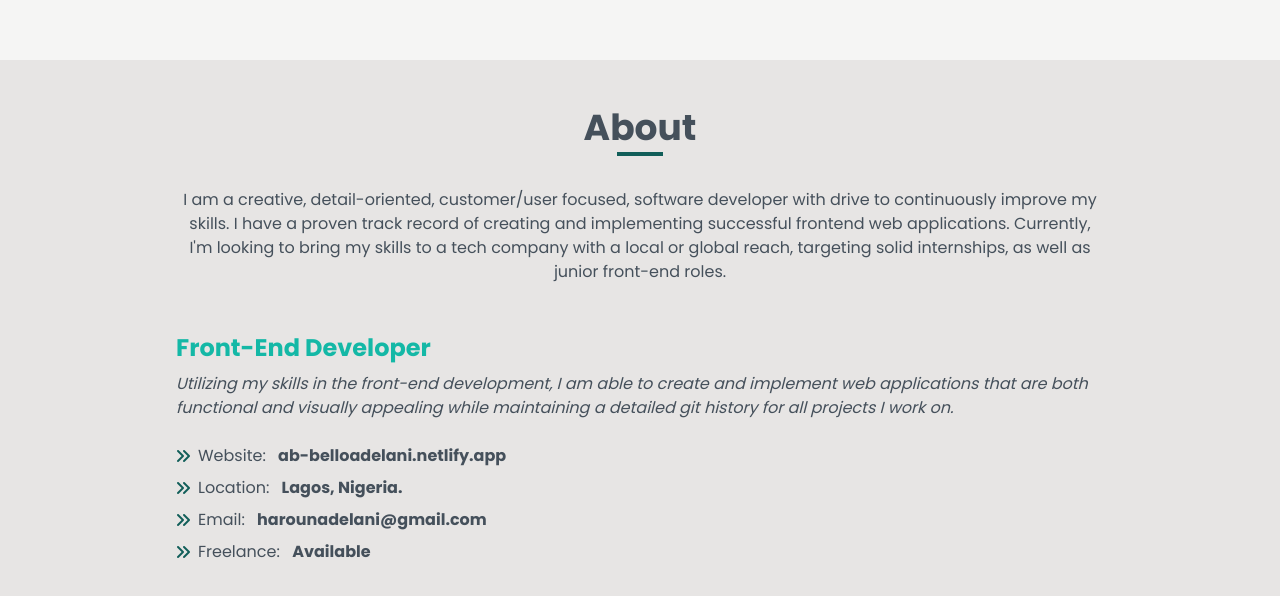
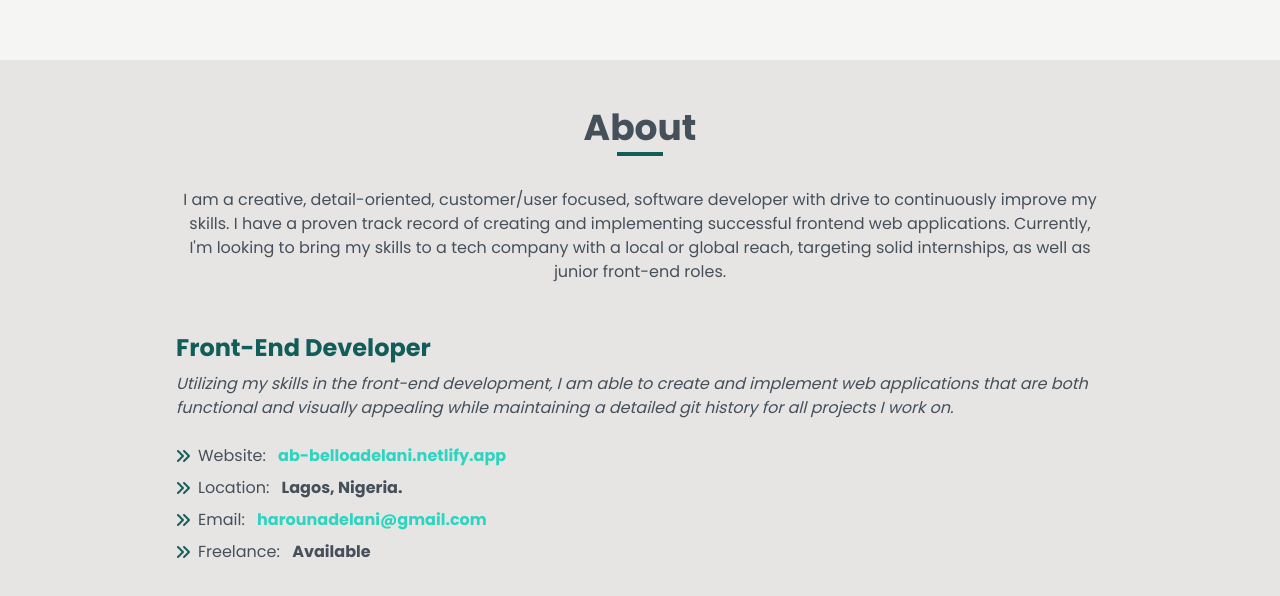
Before and after one commit to Adelani10/portfolio, a React (Vite) app: page / in a window 1280 px wide. Shown: the part 740-1336 px from the top of the page. Built offline with nearby package versions, Linux system fonts and the light colour scheme.

Commit message:
ui improved

```diff
--- a/src/about.jsx
+++ b/src/about.jsx
@@ -15,7 +15,7 @@ export default function About () {
             </p>
             <article className="flex flex-col space-y-6 pt-4">
                 <section className="space-y-2">
-                    <h1 className="font-bold text-teal-500 text-2xl">Front-End Developer</h1>
+                    <h1 className="font-bold text-teal-800 text-2xl">Front-End Developer</h1>
                     <p className="italic">
                         Utilizing my skills in the front-end development, I am able to create and implement web applications that are both functional and visually appealing while maintaining a detailed git history for all projects I work on.
                     </p>
@@ -24,7 +24,7 @@ export default function About () {
                 <article className="flex flex-col space-y-2">
                     <div className="flex items-center space-x-2">
                         <i className="fa-solid fa-angles-right text-teal-800"></i>
-                        <h4>Website:  <span className="font-bold ml-2"> ab-belloadelani.netlify.app</span></h4>
+                        <h4>Website:  <a href="https://ab-belloadelani.netlify.app/" className="font-bold ml-2 text-teal-400 hover:text-teal-800"> ab-belloadelani.netlify.app</a></h4>
                     </div>
                     <div className="flex items-center space-x-2">
                         <i className="fa-solid fa-angles-right text-teal-800"></i>
@@ -32,8 +32,12 @@ export default function About () {
                     </div>
                     <div className="flex items-center space-x-2">
                         <i className="fa-solid fa-angles-right text-teal-800"></i>
-                        <h4>Email:  <span className="font-bold ml-2">harounadelani@gmail.com</span></h4>
+                        <h4>Email:  <a href="mailto: harounaadelani@gmail.com" className="font-bold ml-2 text-teal-400 hover:text-teal-800">harounadelani@gmail.com</a></h4>
                     </div>
+                    {/* <div className="flex items-center space-x-2">
+                        <i className="fa-solid fa-angles-right text-teal-800"></i>
+                        <h4>Tel:  <a href="mailto: harounaadelani@gmail.com" className="font-bold ml-2 text-teal-400 hover:text-teal-800">harounadelani@gmail.com</a></h4>
+                    </div> */}
                     <div className="flex items-center space-x-2">
                         <i className="fa-solid fa-angles-right text-teal-800"></i>
                         <h4>Freelance:  <span className="font-bold capitalize ml-2">available</span></h4>
```
